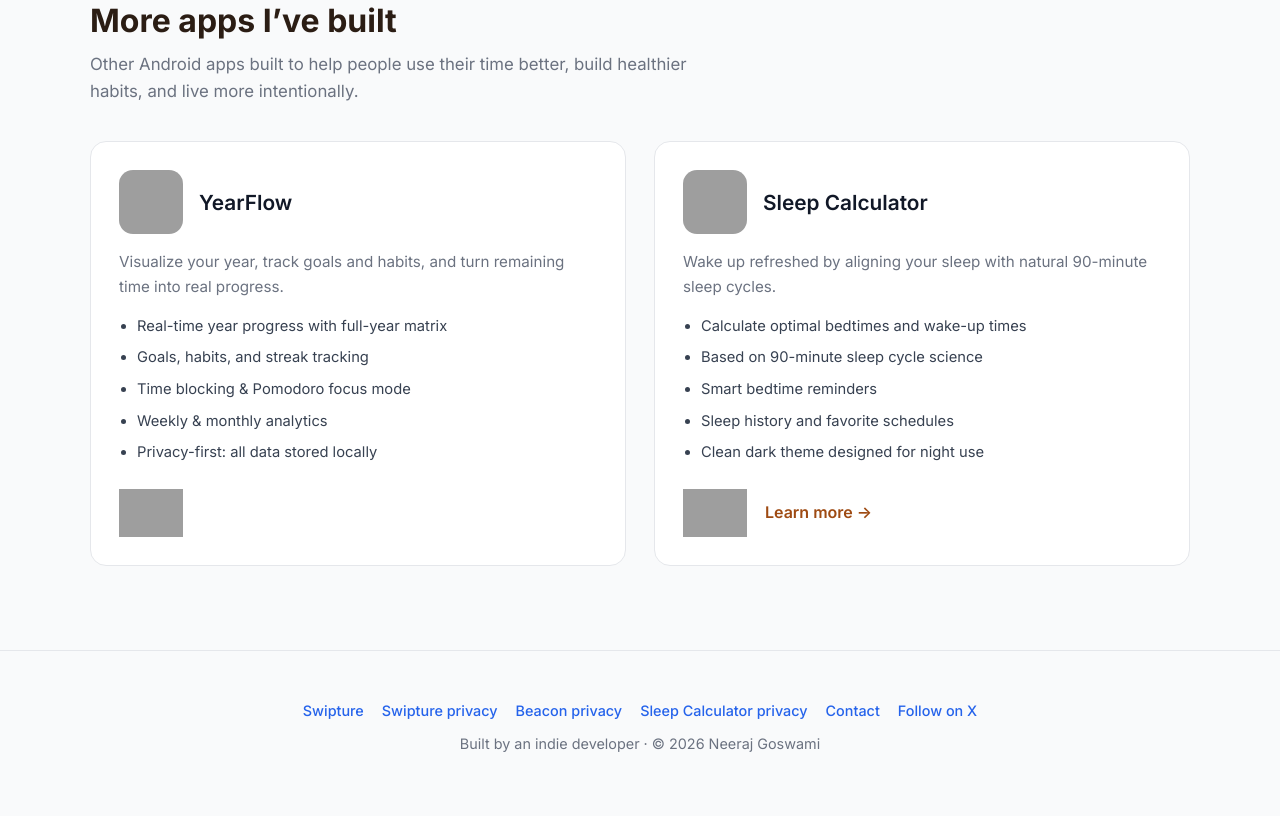
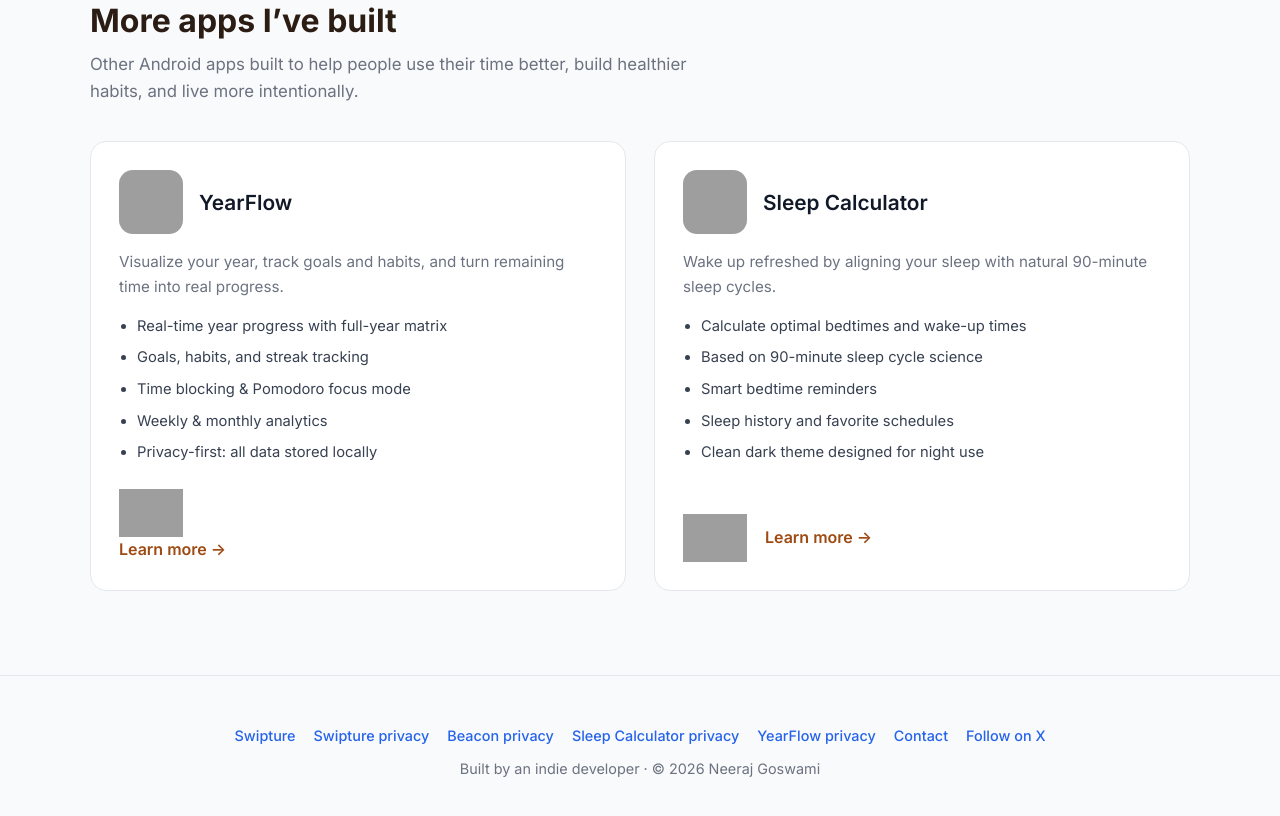
Before and after one commit to sevenstarneeraj/sevenstarneeraj.github.io, a plain HTML site: page index.html in a window 1280 px wide. Shown: the part 2653-3469 px from the top of the page. Drawn offline with nearby package versions, Linux system fonts and the light colour scheme; grey boxes are pictures that could not be loaded.

Commit message:
Update index.html

```diff
--- a/index.html
+++ b/index.html
@@ -380,6 +380,7 @@
               <a href="https://play.google.com/store/apps/details?id=com.yearflowapp.yearprogress" target="_blank" rel="noopener">
                 <img src="https://play.google.com/intl/en_us/badges/static/images/badges/en_badge_web_generic.png" alt="Get YearFlow on Google Play" height="48">
               </a>
+              <a class="text-link" href="https://yearflowapp.blogspot.com/p/home.html" target="_blank" rel="noopener">Learn more →</a>
             </div>
           </div>
 
@@ -420,6 +421,7 @@
         <a href="https://swipture.blogspot.com/p/privacy-policy.html" target="_blank" rel="noopener">Swipture privacy</a>
         <a href="https://beaconbiblewidget.blogspot.com/p/privacy-policy.html" target="_blank" rel="noopener">Beacon privacy</a>
         <a href="https://sleepcalculatorapp.blogspot.com/p/privacy-policy.html" target="_blank" rel="noopener">Sleep Calculator privacy</a>
+        <a href="https://yearflowapp.blogspot.com/p/privacy-policy.html" target="_blank" rel="noopener">YearFlow privacy</a>
         <a href="mailto:sevenstar.neeraj@gmail.com">Contact</a>
         <a href="https://x.com/iM_Neeraj0" target="_blank" rel="noopener">Follow on X</a>
       </nav>
```
